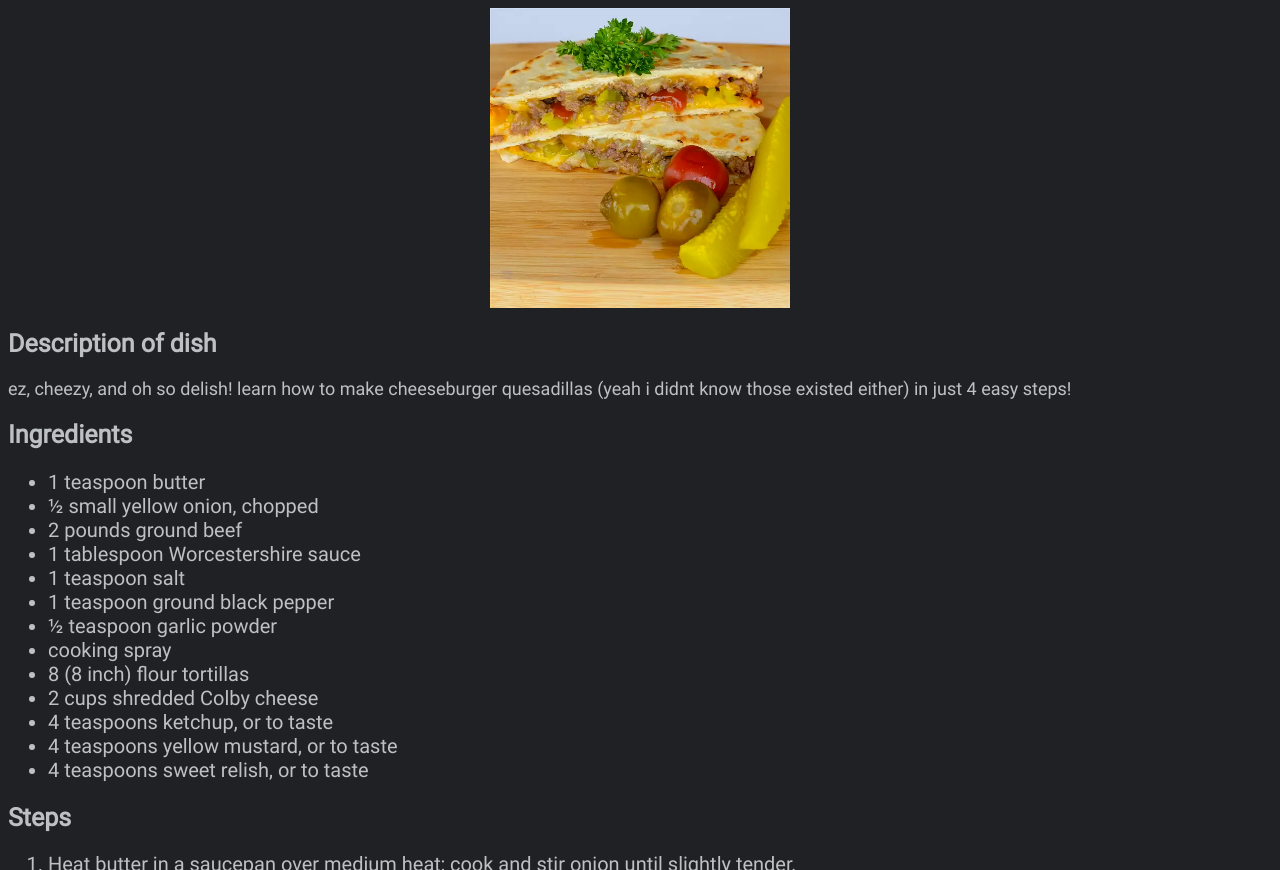
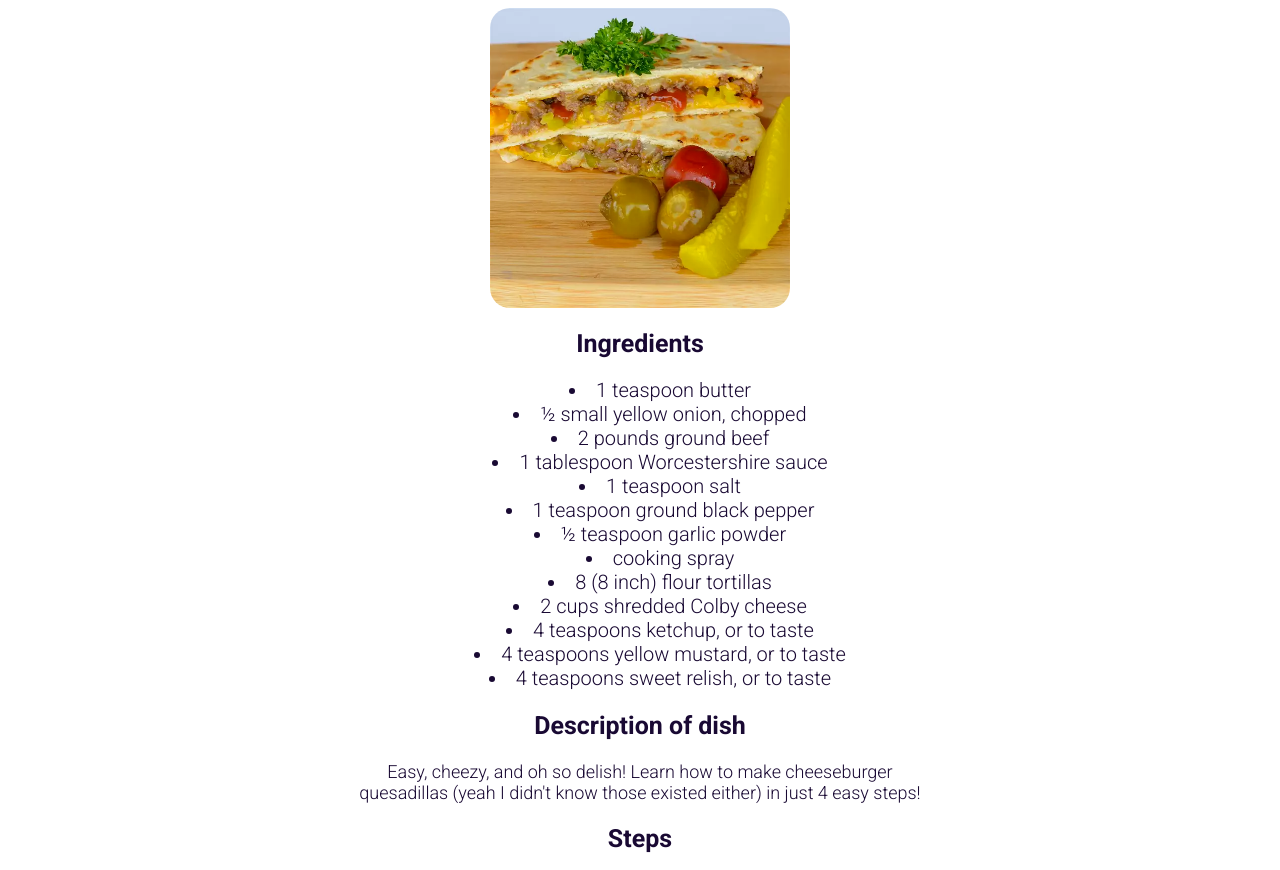
Before and after one commit to apad2025/odin, a plain HTML site: page recipes/Quesadilla.html in a window 1280 px wide. Shown: the part 80-950 px from the top of the page. Drawn offline with Linux system fonts and the light colour scheme.

Commit message:
Updated color scheme and fonts

```diff
--- a/files/styles.css
+++ b/files/styles.css
@@ -1,13 +1,13 @@
 @font-face {
-    font-family: Roboto;
-    src: url(/files/Roboto-Regular.ttf);
-  }
+    font-family: 'Roboto', sans-serif;
+}
 
 * {
-    background-color: #202124;
-    color: #bdc1c6;
-    font-family: Roboto;
+    background-color: #fff;
+    color: #190933;
+    font-family: 'Roboto', sans-serif;
     font-size: 18px;
+    text-align: center;
 }
 
 h1 {
@@ -21,6 +21,8 @@ h2 {
 
 li {
     font-size: 20px;
+    list-style-position:inside;
+    font-weight: 300;
 }
 
 img {
@@ -28,9 +30,19 @@ img {
     margin-left: auto;
     margin-right: auto;
     width: 300px;
-    height: auto;;
+    height: auto;
+    border-radius: 20px;
 }
 
 div {
     text-align: center;
 }
+
+test {
+    text-align: left;
+}
+
+p {
+    font-family: 'Roboto';
+    font-weight: 300;
+}
--- a/recipes/Quesadilla.html
+++ b/recipes/Quesadilla.html
@@ -6,13 +6,15 @@
     <meta name="viewport" content="width=device-width, initial-scale=1.0">
     <link rel="stylesheet" href="/files/styles.css">
     <title>Cheeseburger Quesadilla Instructions</title>
+    <link rel="preconnect" href="https://fonts.googleapis.com">
+<link rel="preconnect" href="https://fonts.gstatic.com" crossorigin>
+<link href="https://fonts.googleapis.com/css2?family=Roboto:ital,wght@0,100;0,300;0,400;0,500;0,700;0,900;1,100;1,300;1,400;1,500;1,700;1,900&display=swap" rel="stylesheet">
 </head>
 <body>
     <h1>Cheeseburger Quesadilla</h1>
     <img src="/files/cheeseburger quesadilla.png" alt="Cheeseburger Quesadilla">
-    <h2>Description of dish</h2>
-    <p>ez, cheezy, and oh so delish! learn how to make cheeseburger quesadillas (yeah i didnt know those existed either) in just 4 easy steps!</p>
-    <h2>Ingredients</h2>
+    <h2 class="test">
+        Ingredients</h2>
     <ul>
         <li>1 teaspoon butter</li>
         <li>½ small yellow onion, chopped</li>
@@ -28,6 +30,8 @@
         <li>4 teaspoons yellow mustard, or to taste</li>
         <li>4 teaspoons sweet relish, or to taste</li>
     </ul>
+    <h2>Description of dish</h2>
+    <p>Easy, cheezy, and oh so delish! Learn how to make cheeseburger<br>quesadillas (yeah I didn't know those existed either) in just 4 easy steps!</p>
     <h2>Steps</h2>
     <ol>
         <li>Heat butter in a saucepan over medium heat; cook and stir onion until slightly tender,<br>
```
Also changed, not shown: files/Roboto-Regular.ttf (deleted).
